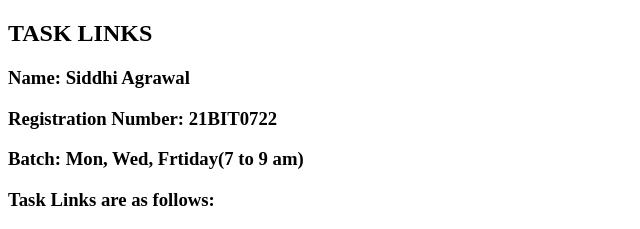
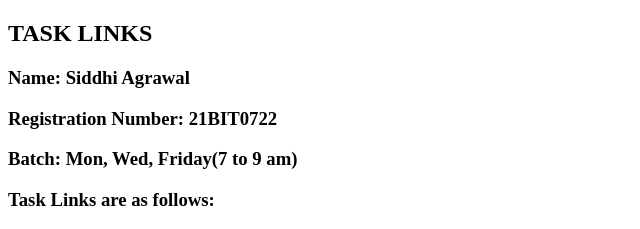
Before and after one commit to siddhiagrwl/SiddhiAgrawalBIT0722, a plain HTML site: page index.html in a window 1280 px wide. Shown: the top 229 px of the page, 0-640 px from the left. Drawn offline with Linux system fonts and the light colour scheme.

Commit message:
index.html

```diff
--- a/index.html
+++ b/index.html
@@ -10,7 +10,7 @@
     <h2>TASK LINKS</h2>
     <h3>Name: Siddhi Agrawal</h3>
     <h3>Registration Number: 21BIT0722</h3>
-    <h3>Batch: Mon, Wed, Frtiday(7 to 9 am)</h3>
+    <h3>Batch: Mon, Wed, Friday(7 to 9 am)</h3>
     <h3>Task Links are as follows:</h3>
     <h4>HTML Tasks:</h4>
     <a href="./task1.html">Task 1</a>
```
